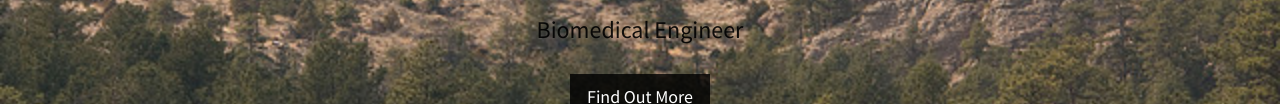
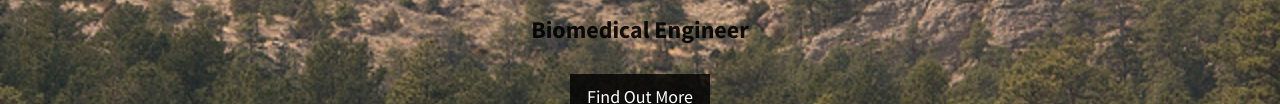
Before and after one commit to kyleropractor/engineer, a plain HTML site: page index.html in a window 1280 px wide. Shown: the part 376-480 px from the top of the page. Drawn offline with nearby package versions, Linux system fonts and the light colour scheme; files whose address does not match are found by name.

Commit message:
Bold BME heading

```diff
--- a/index.html
+++ b/index.html
@@ -67,7 +67,7 @@
     <header id="top" class="header">
         <div class="text-vertical-center">
             <h1>Dr. Brett Steineman</h1>
-            <h3>Biomedical Engineer</h3>
+            <h3><b>Biomedical Engineer</b></h3>
             <br>
             <a href="#about" class="btn btn-dark btn-lg">Find Out More</a>
         </div>
```
